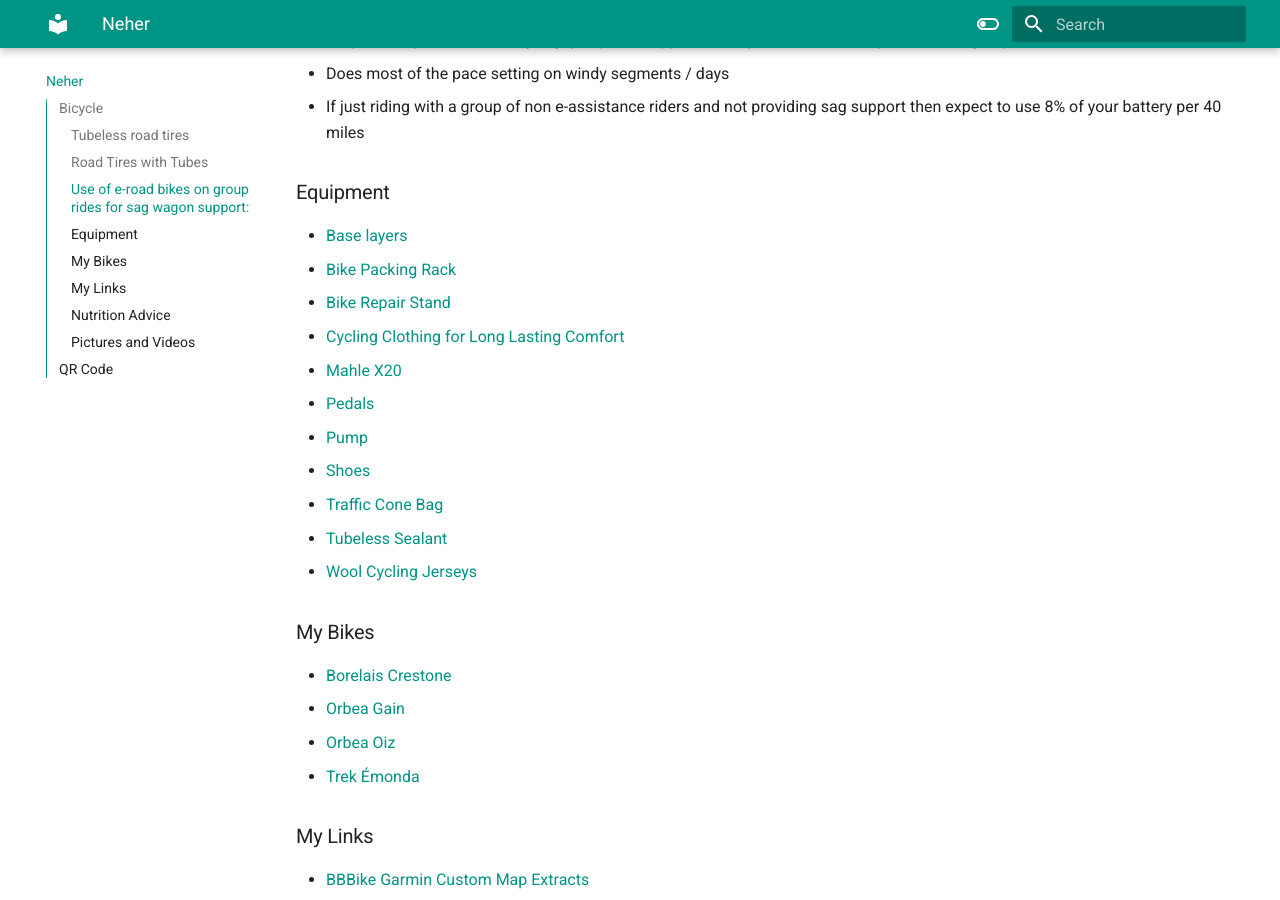
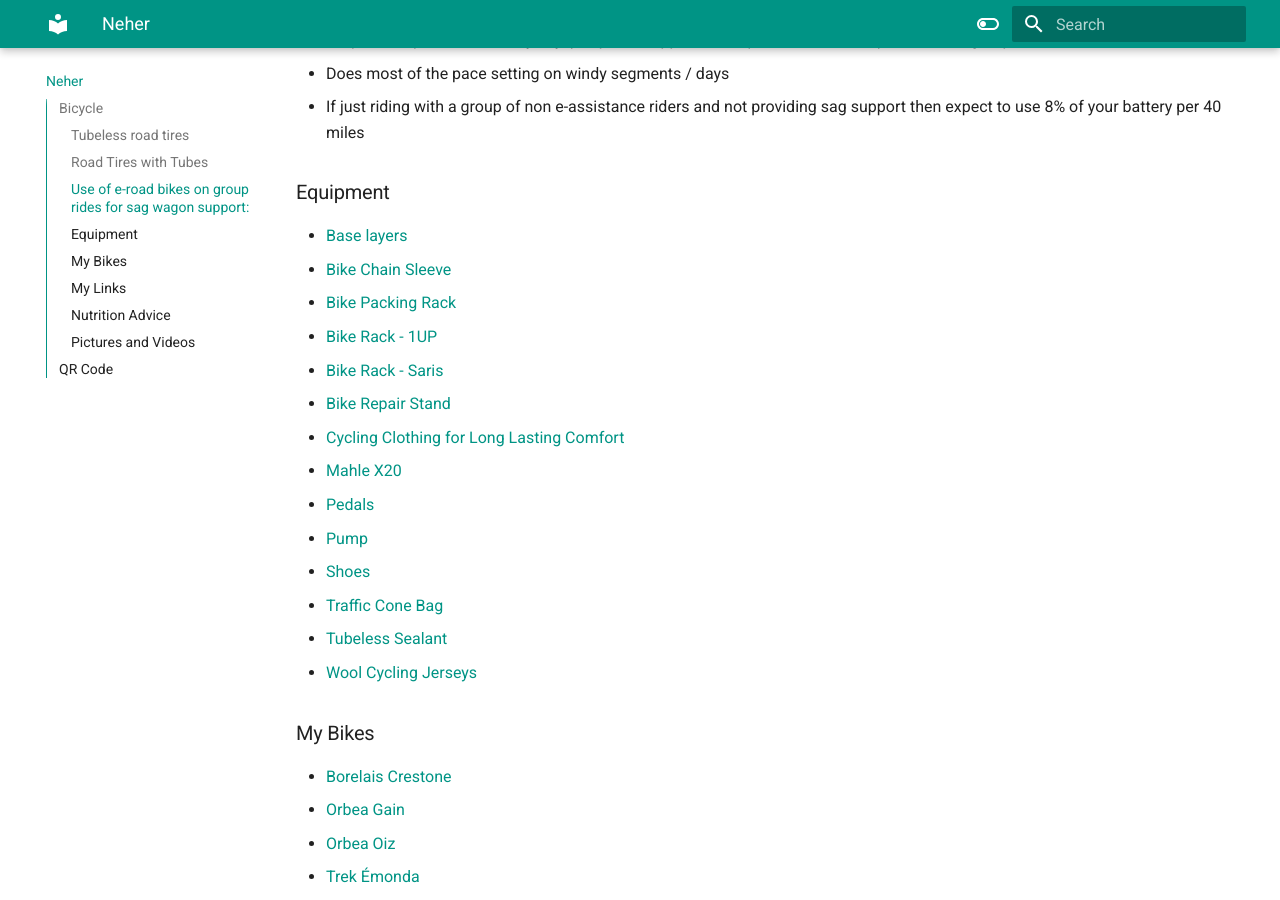
Before and after one commit to rneher-igel/Neher, an MkDocs documentation site: the page built from docs/index.md, in a window 1280 px wide and 900 px high, scrolled down 2115 px. Built offline with MkDocs 1.6.1 and Material for MkDocs 9.7.7, drawn with Linux system fonts in a browser that asks for light colours.

Commit message:
equipment links

```diff
--- a/docs/index.md
+++ b/docs/index.md
@@ -46,7 +46,10 @@
 ### Equipment
 
 - [Base layers](https://merino.tech/)
+- [Bike Chain Sleeve](http://www.whitelightningco.com/products/johnnys/chain-johnny)
 - [Bike Packing Rack](https://aeroe.com/)
+- [Bike Rack - 1UP](https://1up-usa.com/)
+- [Bike Rack - Saris](https://saris.com/collections/racks)
 - [Bike Repair Stand](https://feedbacksports.com/collections/bike-repair-stands/products/ultralight-bike-repair-stand?variant=44214811296042)
 - [Cycling Clothing for Long Lasting Comfort](https://www.boure.com/index.html)
 - [Mahle X20](https://mahle-smartbike.com/news-event/experience-next-level-cycling-with-the-orbea-gain-ebike-and-mahle-x20-system/)
```
